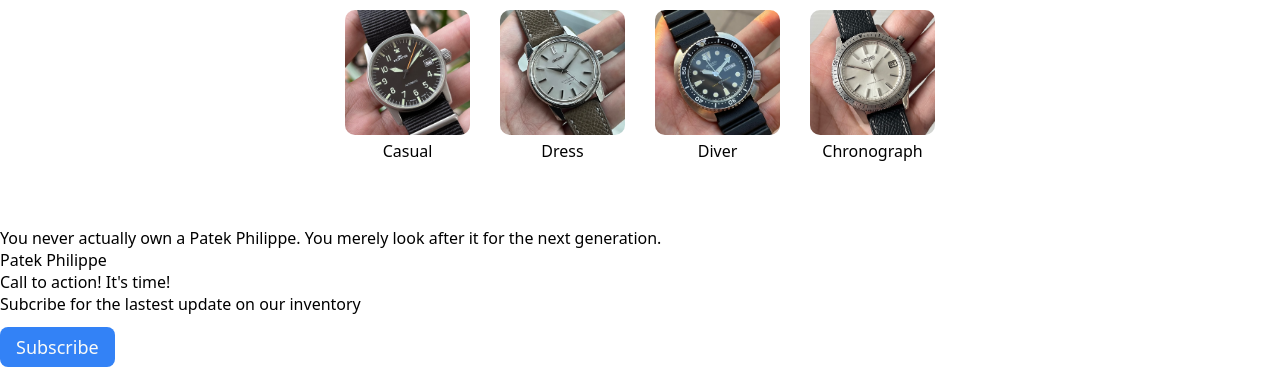
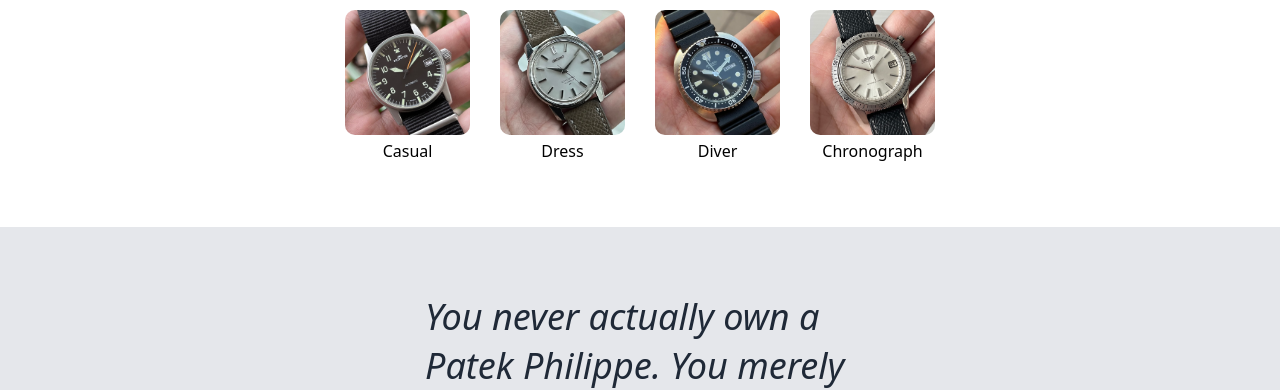
Before and after one commit to karlenko123/Landing-page, a plain HTML site: page index.html in a window 1280 px wide. Shown: the part 563-953 px from the top of the page. Before the commit the page ends 930 px from the top, so only its background shows below. Drawn offline with Linux system fonts and the light colour scheme.

Commit message:
Update style of section-03

```diff
--- a/index.html
+++ b/index.html
@@ -47,7 +47,7 @@
     </div>
     <div class="section-3">
         <div class="quote">You never actually own a Patek Philippe. You merely look after it for the next generation.</div>
-        <div class="name">Patek Philippe</div>
+        <div class="name">- Patek Philippe</div>
     </div>
     <div class="section-4">
         <div class="title-4">Call to action! It's time!</div>
--- a/style.css
+++ b/style.css
@@ -85,3 +85,24 @@ a   {
     justify-content: center;
     gap: 30px;
 }
+
+.section-3  {
+    background-color: #e5e7eb;
+    display: flex;
+    flex-direction: column;
+    align-items: center;
+    padding: 65px 425px;
+}
+
+.quote  {
+    color: #1f2937;
+    font-style: italic;
+    font-weight: lighter;
+    font-size: 36px;
+}
+
+.name   {
+    font-weight: bold;
+    font-size: 18px;
+    margin-left: auto;
+}
```
